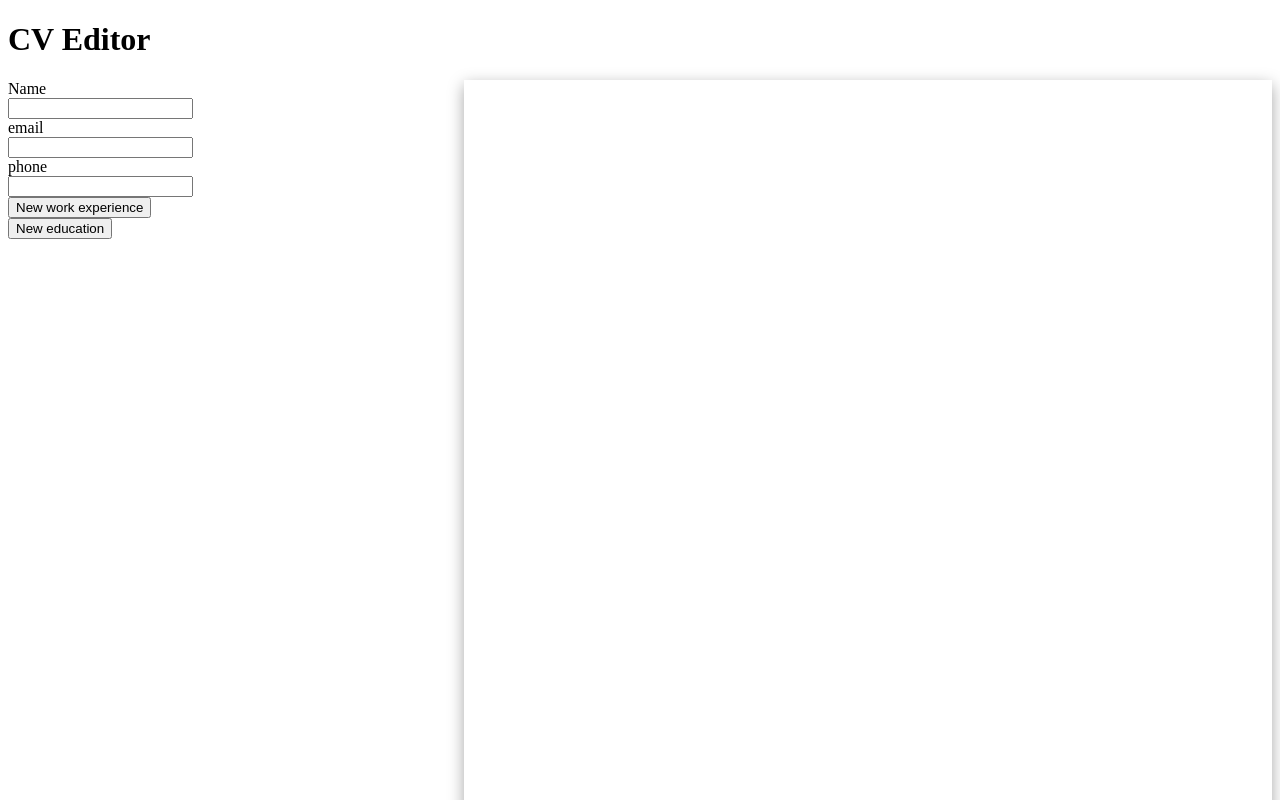
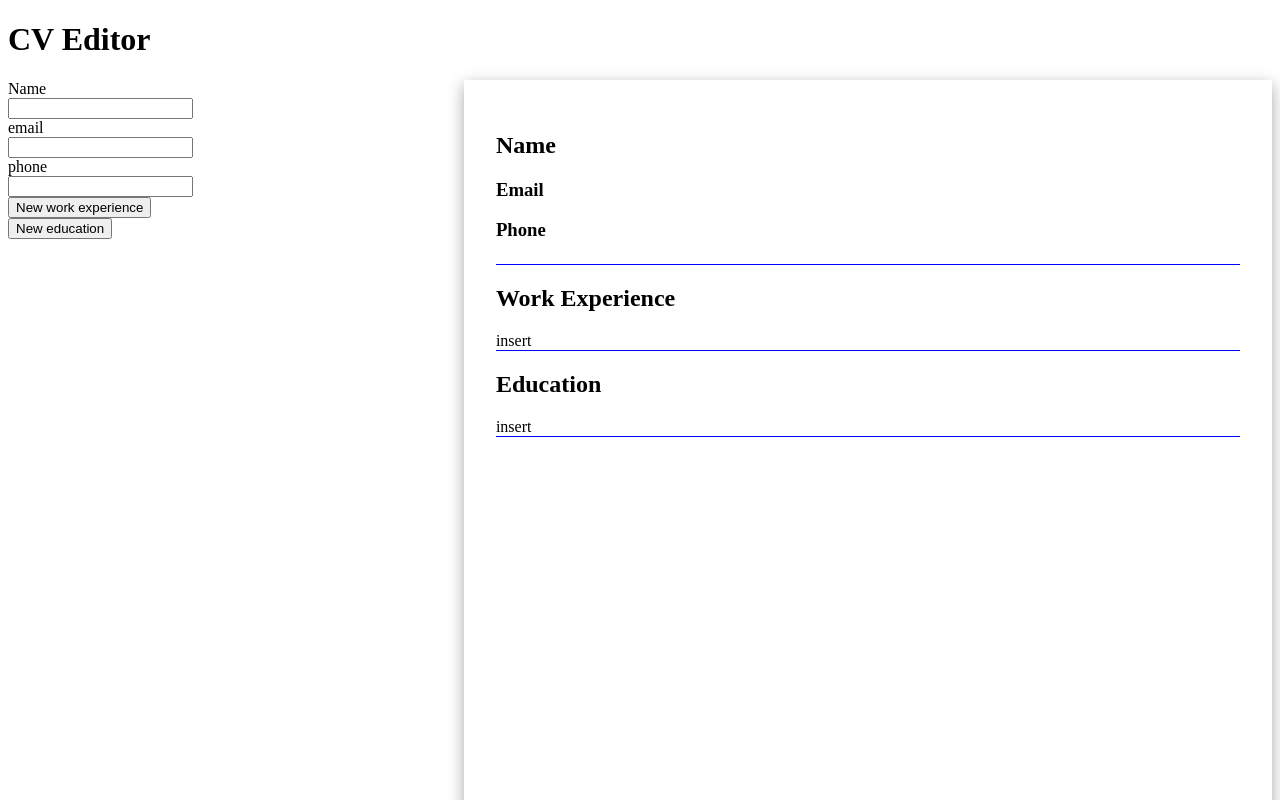
Before and after one commit to amirobinsonmuto/cv-project, a React (Create React App) app: page / in a window 1280 px wide. Shown: the top 800 px of the page. Built offline with nearby package versions, Linux system fonts and the light colour scheme.

Commit message:
Update JSX

```diff
--- a/src/components/output/resume.js
+++ b/src/components/output/resume.js
@@ -2,7 +2,23 @@ import React from "react";
 
 class Resume extends React.Component {
   render() {
-    return <section className="resume"></section>;
+    return (
+      <section className="resume">
+        <div className="basic-info-output-area">
+          <h2>Name</h2>
+          <h3>Email</h3>
+          <h3>Phone</h3>
+        </div>
+        <div className="work-experience-output-area">
+          <h2>Work Experience</h2>
+          <div>insert</div>
+        </div>
+        <div className="education-output-area">
+          <h2>Education</h2>
+          <div>insert</div>
+        </div>
+      </section>
+    );
   }
 }
 
```
